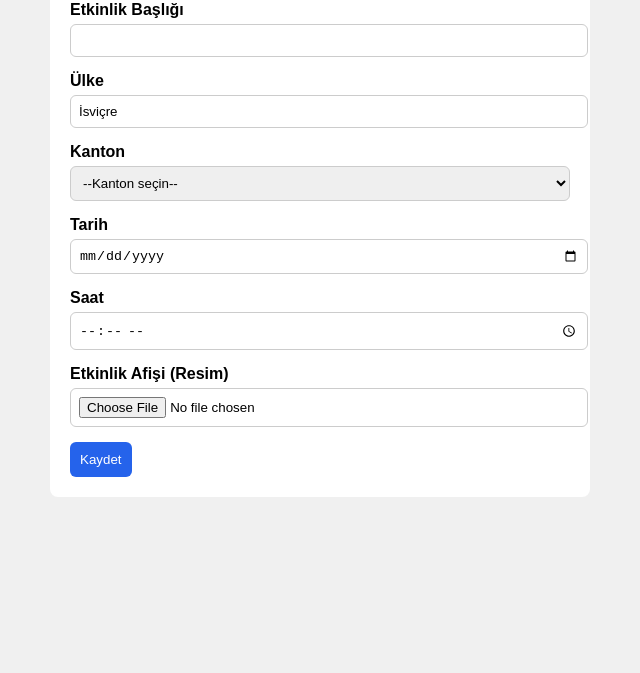
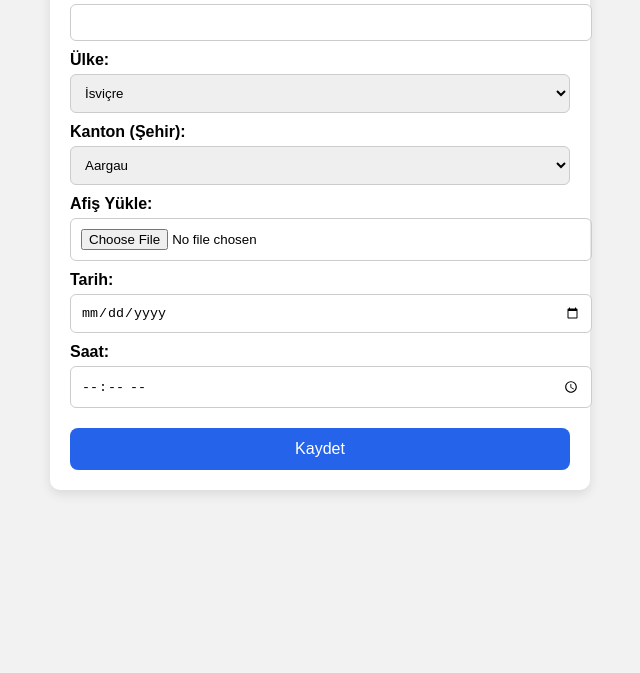
Before and after one commit to sgulerus62-creator/culturhub-net, a plain HTML site: page addposter.html in a window 1280 px wide. Shown: the part 127-800 px from the top of the page, without its empty margins (320-960 px from the left). Drawn offline with Linux system fonts and the light colour scheme.

Commit message:
Add files via upload

```diff
--- a/addposter.html
+++ b/addposter.html
@@ -2,111 +2,182 @@
 <html lang="tr">
 <head>
   <meta charset="UTF-8">
-  <title>Etkinlik Ekle</title>
+  <meta name="viewport" content="width=device-width, initial-scale=1.0">
+  <title>CulturHub — Etkinlik Ekle</title>
+
   <style>
-    body { font-family: Arial; background:#f0f0f0; padding:20px; }
-    .card { background:#fff; padding:20px; border-radius:8px; max-width:500px; margin:auto; }
-    .field { margin-bottom:15px; }
-    label { display:block; margin-bottom:5px; font-weight:bold; }
-    input, select { width:100%; padding:8px; border:1px solid #ccc; border-radius:6px; }
-    .btn { background:#2563eb; color:#fff; padding:10px; border:none; border-radius:6px; cursor:pointer; }
-    .btn:hover { background:#1d4ed8; }
+    body {
+      margin: 0;
+      font-family: Arial, sans-serif;
+      background: #f2f2f2;
+      padding: 20px;
+    }
+
+    .container {
+      max-width: 500px;
+      margin: auto;
+      background: #fff;
+      padding: 20px;
+      border-radius: 10px;
+      box-shadow: 0 4px 12px rgba(0,0,0,0.1);
+    }
+
+    h2 { text-align: center; }
+
+    label { font-weight: bold; display: block; margin-top: 10px; }
+    input, select {
+      width: 100%;
+      padding: 10px;
+      margin-top: 5px;
+      border-radius: 6px;
+      border: 1px solid #ccc;
+    }
+
+    #preview {
+      width: 100%;
+      margin-top: 10px;
+      border-radius: 8px;
+      display: none;
+    }
+
+    .btn {
+      width: 100%;
+      margin-top: 20px;
+      padding: 12px;
+      background: #2563eb;
+      color: #fff;
+      border: none;
+      border-radius: 8px;
+      font-size: 1rem;
+      cursor: pointer;
+    }
+    .btn:hover { background: #1d4ed8; }
   </style>
 </head>
+
 <body>
-  <div class="card">
-    <h1>Etkinlik Ekle</h1>
-    <form id="posterForm">
-      <div class="field">
-        <label for="title">Etkinlik Başlığı</label>
-        <input type="text" id="title" required>
-      </div>
-      <div class="field">
-        <label for="country">Ülke</label>
-        <input type="text" id="country" value="İsviçre" required>
-      </div>
-      <div class="field">
-        <label for="city">Kanton</label>
-        <select id="city" required>
-          <option value="">--Kanton seçin--</option>
-          <option value="Aargau">Aargau (AG)</option>
-          <option value="Appenzell Ausserrhoden">Appenzell Ausserrhoden (AR)</option>
-          <option value="Appenzell Innerrhoden">Appenzell Innerrhoden (AI)</option>
-          <option value="Basel-Landschaft">Basel-Landschaft (BL)</option>
-          <option value="Basel-Stadt">Basel-Stadt (BS)</option>
-          <option value="Bern">Bern (BE)</option>
-          <option value="Fribourg">Fribourg (FR)</option>
-          <option value="Genève">Genève (GE)</option>
-          <option value="Glarus">Glarus (GL)</option>
-          <option value="Graubünden">Graubünden (GR)</option>
-          <option value="Jura">Jura (JU)</option>
-          <option value="Luzern">Luzern (LU)</option>
-          <option value="Neuchâtel">Neuchâtel (NE)</option>
-          <option value="Nidwalden">Nidwalden (NW)</option>
-          <option value="Obwalden">Obwalden (OW)</option>
-          <option value="St. Gallen">St. Gallen (SG)</option>
-          <option value="Schaffhausen">Schaffhausen (SH)</option>
-          <option value="Schwyz">Schwyz (SZ)</option>
-          <option value="Solothurn">Solothurn (SO)</option>
-          <option value="Thurgau">Thurgau (TG)</option>
-          <option value="Ticino">Ticino (TI)</option>
-          <option value="Uri">Uri (UR)</option>
-          <option value="Valais">Valais (VS)</option>
-          <option value="Vaud">Vaud (VD)</option>
-          <option value="Zug">Zug (ZG)</option>
-          <option value="Zürich">Zürich (ZH)</option>
-        </select>
-      </div>
-      <div class="field">
-        <label for="date">Tarih</label>
-        <input type="date" id="date" required>
-      </div>
-      <div class="field">
-        <label for="time">Saat</label>
-        <input type="time" id="time" required>
-      </div>
-      <div class="field">
-        <label for="poster">Etkinlik Afişi (Resim)</label>
-        <input type="file" id="poster" accept="image/*">
-      </div>
-      <button type="submit" class="btn">Kaydet</button>
-    </form>
+
+  <div class="container">
+    <h2>Etkinlik Ekle</h2>
+
+    <label>Etkinlik Başlığı:</label>
+    <input type="text" id="title" required>
+
+    <label>Ülke:</label>
+    <select id="country">
+      <option value="Switzerland">İsviçre</option>
+      <option value="Germany">Almanya</option>
+      <option value="France">Fransa</option>
+      <option value="Italy">İtalya</option>
+      <option value="Austria">Avusturya</option>
+      <option value="Turkey">Türkiye</option>
+      <option value="Spain">İspanya</option>
+      <option value="UK">Birleşik Krallık</option>
+    </select>
+
+    <label>Kanton (Şehir):</label>
+    <select id="city">
+      <option value="Aargau">Aargau</option>
+      <option value="Appenzell Ausserrhoden">Appenzell Ausserrhoden</option>
+      <option value="Appenzell Innerrhoden">Appenzell Innerrhoden</option>
+      <option value="Basel-Landschaft">Basel-Landschaft</option>
+      <option value="Basel-Stadt">Basel-Stadt</option>
+      <option value="Bern">Bern</option>
+      <option value="Fribourg">Fribourg</option>
+      <option value="Genève">Genève</option>
+      <option value="Glarus">Glarus</option>
+      <option value="Graubünden">Graubünden</option>
+      <option value="Jura">Jura</option>
+      <option value="Luzern">Luzern</option>
+      <option value="Neuchâtel">Neuchâtel</option>
+      <option value="Nidwalden">Nidwalden</option>
+      <option value="Obwalden">Obwalden</option>
+      <option value="St. Gallen">St. Gallen</option>
+      <option value="Schaffhausen">Schaffhausen</option>
+      <option value="Schwyz">Schwyz</option>
+      <option value="Solothurn">Solothurn</option>
+      <option value="Thurgau">Thurgau</option>
+      <option value="Ticino">Ticino</option>
+      <option value="Uri">Uri</option>
+      <option value="Valais">Valais</option>
+      <option value="Vaud">Vaud</option>
+      <option value="Zug">Zug</option>
+      <option value="Zürich">Zürich</option>
+    </select>
+
+    <label>Afiş Yükle:</label>
+    <input type="file" id="poster" accept="image/*" onchange="previewPoster()">
+
+    <img id="preview">
+
+    <label>Tarih:</label>
+    <input type="date" id="date">
+
+    <label>Saat:</label>
+    <input type="time" id="time">
+
+    <button class="btn" onclick="saveEvent()">Kaydet</button>
   </div>
 
   <script>
-    const form = document.getElementById("posterForm");
-    form.addEventListener("submit", e=>{
-      e.preventDefault();
+    function previewPoster(){
+      const file = document.getElementById("poster").files[0];
+      const preview = document.getElementById("preview");
 
-      const event = {
-        title: document.getElementById("title").value,
-        country: document.getElementById("country").value,
-        city: document.getElementById("city").value,
-        date: document.getElementById("date").value,
-        time: document.getElementById("time").value,
-        poster: null
-      };
-
-      const file = document.getElementById("poster").files[0];
       if(file){
         const reader = new FileReader();
-        reader.onload = () => {
-          event.poster = reader.result; // Base64 resim
-          saveEvent(event);
+        reader.onload = function(e){
+          preview.src = e.target.result;
+          preview.style.display = "block";
         };
         reader.readAsDataURL(file);
-      } else {
-        saveEvent(event);
+      }
+    }
+
+    function toBase64(file) {
+      return new Promise((resolve, reject) => {
+        const reader = new FileReader();
+        reader.readAsDataURL(file);
+        reader.onload = () => resolve(reader.result);
+        reader.onerror = error => reject(error);
+      });
+    }
+
+    async function saveEvent(){
+      const title = document.getElementById("title").value.trim();
+      const country = document.getElementById("country").value;
+      const city = document.getElementById("city").value;
+      const date = document.getElementById("date").value;
+      const time = document.getElementById("time").value;
+      const posterFile = document.getElementById("poster").files[0];
+
+      if(!title || !country || !city || !date || !time){
+        alert("Lütfen tüm alanları doldurun.");
+        return;
       }
 
-      function saveEvent(ev){
-        let events = JSON.parse(localStorage.getItem("events")) || [];
-        events.push(ev);
-        localStorage.setItem("events", JSON.stringify(events));
-        alert("Etkinlik başarıyla eklendi!");
-        window.location.href="welcome.html";
+      let posterBase64 = "";
+      if(posterFile){
+        posterBase64 = await toBase64(posterFile);
       }
-    });
+
+      let events = JSON.parse(localStorage.getItem("events")) || [];
+
+      events.push({
+        title,
+        country,
+        city,
+        date,
+        time,
+        poster: posterBase64
+      });
+
+      localStorage.setItem("events", JSON.stringify(events));
+
+      alert("Etkinlik başarıyla eklendi!");
+      window.location.href = "welcome.html";
+    }
   </script>
+
 </body>
 </html>
```
